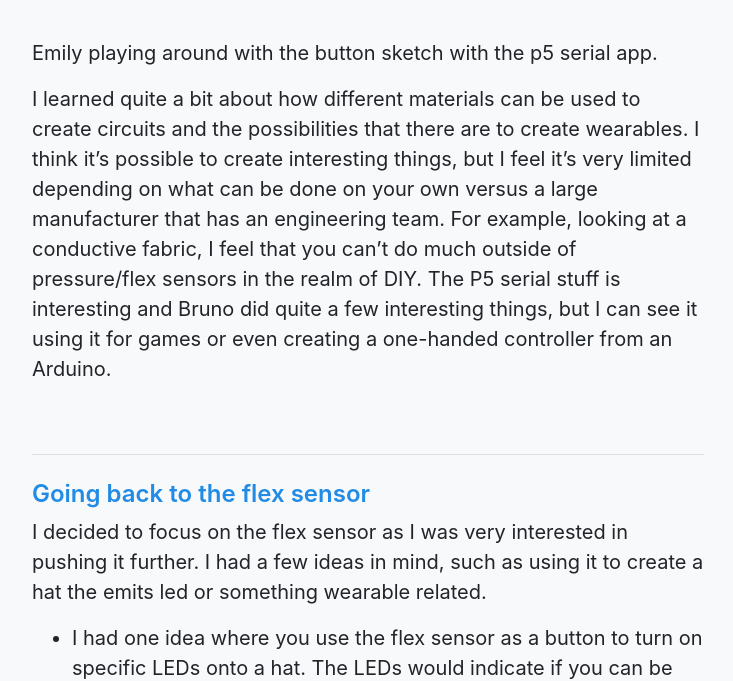
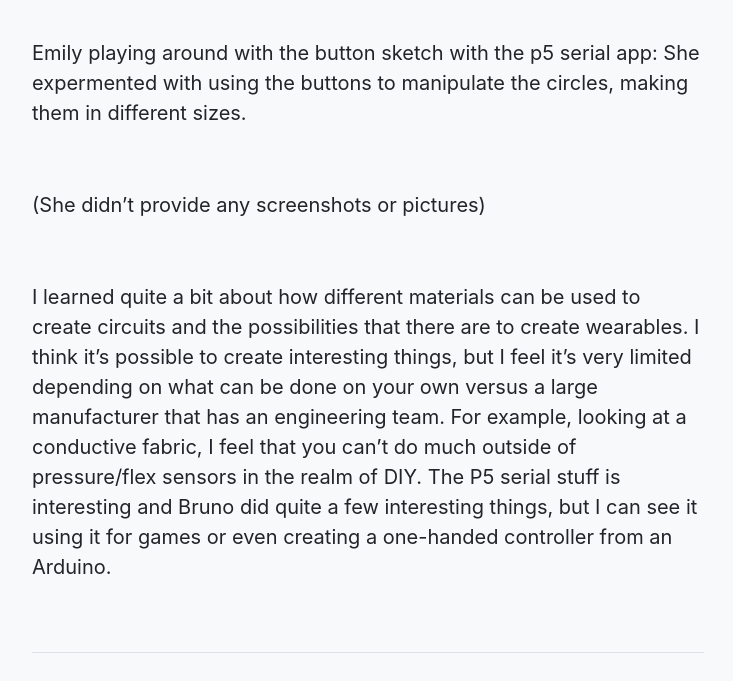
Before and after one commit to ixdwtruong/ixdwtruong.github.io, a Jekyll site: the page built from _posts/2020-04-04-introduction.md, in a window 1280 px wide and 900 px high, scrolled down 8579 px, cut to the strip 219-900 px from the top of the window. Shown: the whole strip, without its empty margins (272-1005 px from the left). Built offline with Jekyll 4.4.1, drawn with Linux system fonts in a browser that asks for light colours.

Commit message:
Update 2020-04-04-introduction.md

```diff
--- a/_posts/2020-04-04-introduction.md
+++ b/_posts/2020-04-04-introduction.md
@@ -118,7 +118,13 @@ Mike doing a few experiments with copper tape, conductive fabric, wire wrapping,
 
 <br>
 
-Emily playing around with the button sketch with the p5 serial app.
+Emily playing around with the button sketch with the p5 serial app: She expermented with using the buttons to manipulate the circles, making them in different sizes.
+
+<br>
+
+(She didn't provide any screenshots or pictures)
+
+<br>
 
 I learned quite a bit about how different materials can be used to create circuits and the possibilities that there are to create wearables. I think it's possible to create interesting things, but I feel it's very limited depending on what can be done on your own versus a large manufacturer that has an engineering team. For example, looking at a conductive fabric, I feel that you can't do much outside of pressure/flex sensors in the realm of DIY. The P5 serial stuff is interesting and Bruno did quite a few interesting things, but I can see it using it for games or even creating a one-handed controller from an Arduino.
 
```
